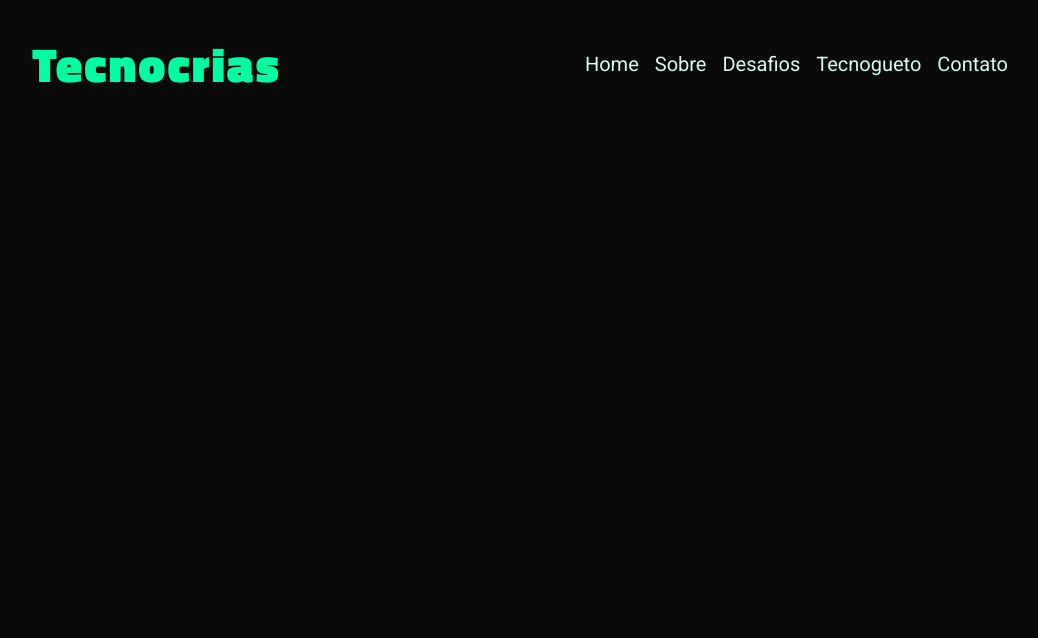
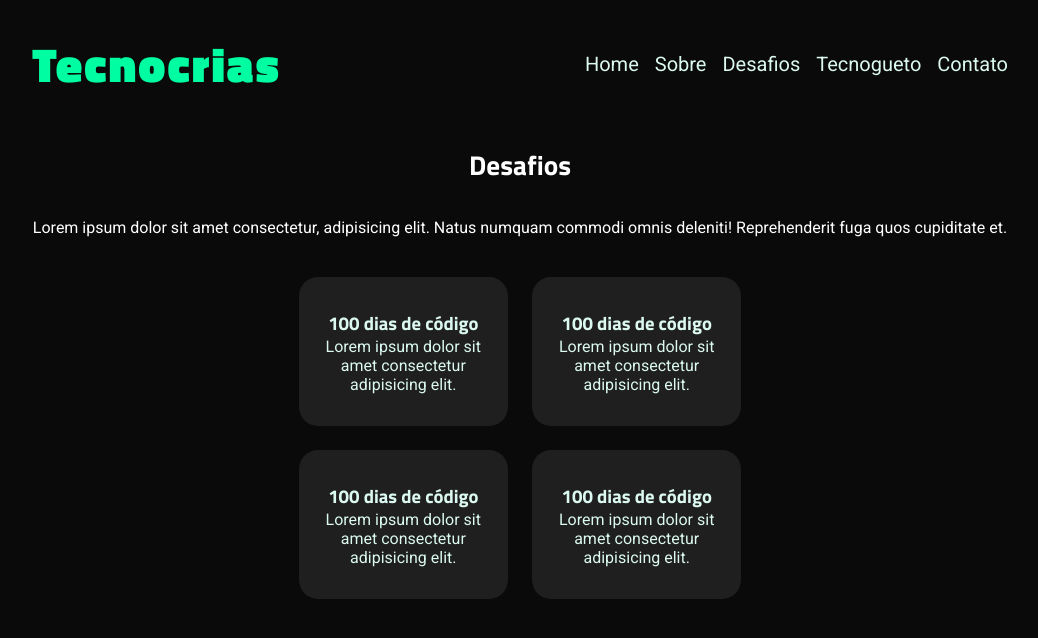
Before and after one commit to ManuCoutinho/tecnocrias, a React (Vite) app in the folder tecnocrias/: page / in a window 1280 px wide. Shown: the top 638 px of the page, without its empty margins (120-1158 px from the left). Built offline with nearby package versions, Linux system fonts and the light colour scheme.

Commit message:
feat: criando UI seção desafios

```diff
--- a/tecnocrias/src/App.jsx
+++ b/tecnocrias/src/App.jsx
@@ -1,7 +1,14 @@
 import { Header } from "./components/Header";
+import { Desafios } from "./components/Desafios";
+
 
 function App() {
-  return <Header />;
+  return (
+    <>
+      <Header />
+      <Desafios />
+    </>
+  )
 }
 
 export default App;
--- /dev/null
+++ b/tecnocrias/src/components/Desafios/Card.jsx
@@ -0,0 +1,13 @@
+import styles from "./styles.module.scss";
+import React from "react";
+
+export function Card(props) {
+    return (
+        <a href="#">
+            <div className={styles.card}>
+                <h3>{props.title}</h3>
+                <p>{props.text}</p>
+            </div>
+        </a>
+    )
+}
--- /dev/null
+++ b/tecnocrias/src/components/Desafios/index.jsx
@@ -0,0 +1,22 @@
+import styles from "./styles.module.scss";
+import {Card} from "./Card";
+
+
+export const Desafios = () => {
+  return (
+    <div className={styles.container}>
+      <h2>Desafios</h2>
+      <p>Lorem ipsum dolor sit amet consectetur, adipisicing elit.
+        Natus numquam commodi omnis deleniti! Reprehenderit fuga quos cupiditate et.</p>
+      <div className={styles.cardsContainer}>
+        <div className={styles.grid}>
+        <Card title="100 dias de código" text="Lorem ipsum dolor sit amet consectetur adipisicing elit."></Card>
+        <Card title="100 dias de código" text="Lorem ipsum dolor sit amet consectetur adipisicing elit."></Card>
+        <Card title="100 dias de código" text="Lorem ipsum dolor sit amet consectetur adipisicing elit."></Card>
+        <Card title="100 dias de código" text="Lorem ipsum dolor sit amet consectetur adipisicing elit."></Card>
+        </div>
+      </div>
+
+    </div>
+  );
+};
--- /dev/null
+++ b/tecnocrias/src/components/Desafios/styles.module.scss
@@ -0,0 +1,47 @@
+@import "../../styles//base/mixins/positions";
+@import "../../styles/base/variables";
+@import "../../styles/base/mixins/animations";
+
+.container {
+  width: 80vw;
+  padding: 1rem;
+  margin: $margin_default;
+  text-align: center;
+  color: #fff;
+}
+
+h2 {
+font-weight: 700;
+font-size: 1.7rem;
+margin-bottom: 2rem;
+}
+
+.cardsContainer {
+  display: flex;
+  justify-content: center;
+  flex-wrap: wrap;
+  margin: 2rem 0;
+}
+
+.grid {
+  display: grid;
+  grid-template-columns: repeat(auto-fill, minmax(200px, 1fr));
+  grid-column-gap: 8px;
+  grid-row-gap: 8px;
+  }
+
+.card {
+  background-color: var(--info);
+  color: var(--text);
+  //width: 14rem;
+  padding: 2rem 1.5rem;
+  border-radius: 1.2rem;
+  font-family: "Roboto";
+  margin: 0.5rem;
+}
+
+.card:hover {
+  cursor: pointer;
+  filter: drop-shadow(5px 3px 9px var(--highlight));
+  transform: scale(1.02);
+}
```
